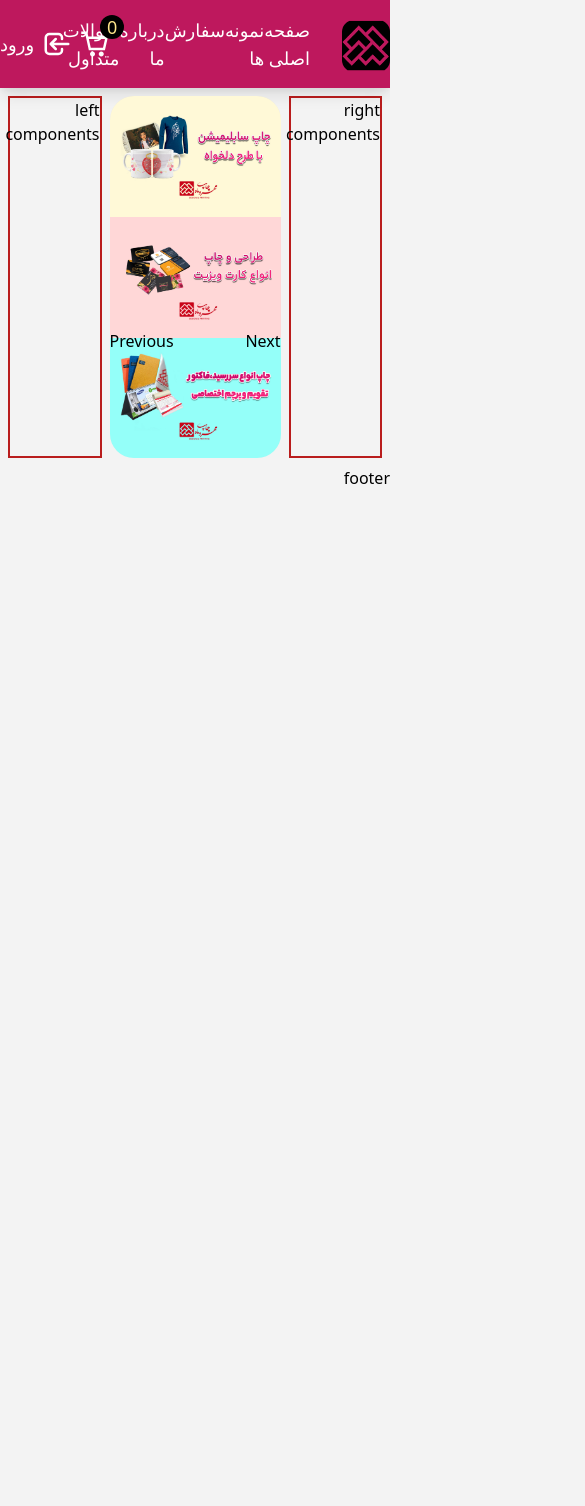
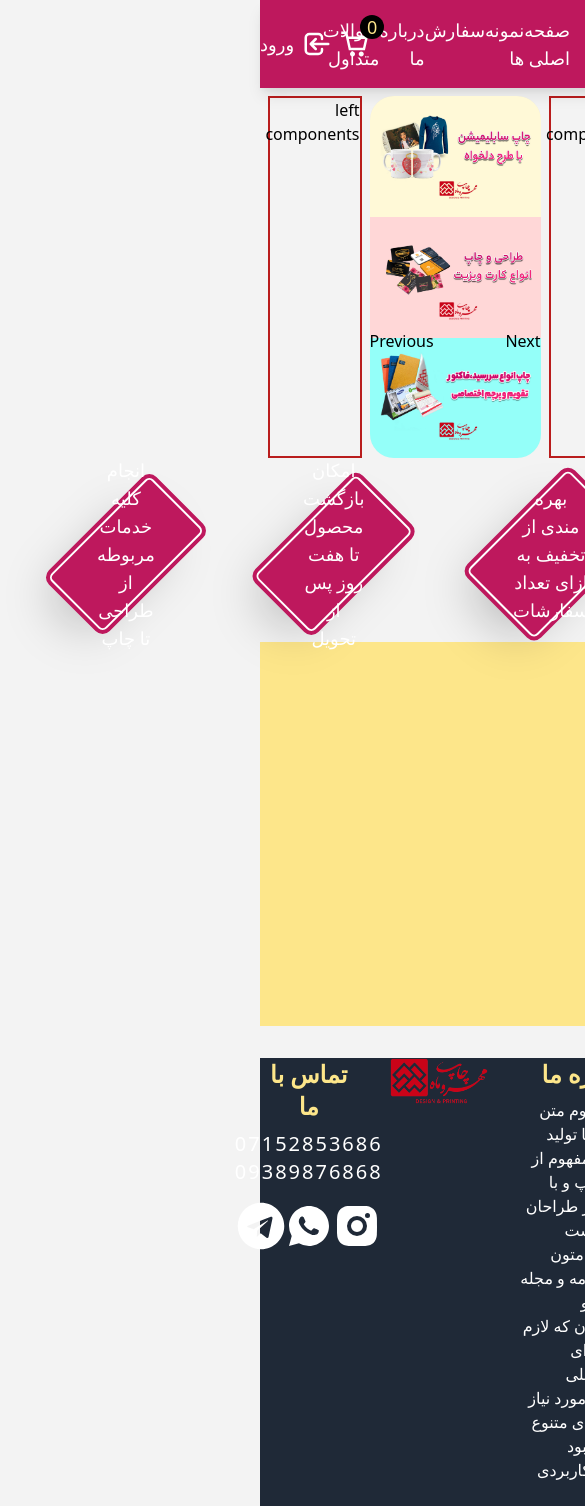
Before and after one commit to HanzaleLatifi/website-mehromah, a React (Create React App) app: page / in a window 390 px wide. Shown: the top 1506 px of the page, 585 px wide, since content can reach past the window. Before the commit the page ends 844 px from the top, so only its background shows below. Built offline with nearby package versions, Linux system fonts and the light colour scheme; what tw-elements would draw is missing.

Commit message:
add footer & services

```diff
--- a/db.json
+++ b/db.json
@@ -99,6 +99,61 @@
       "email": "h.latifi03@gmail.com",
       "password": "12",
       "id": 18
+    },
+    {
+      "email": "h.latifi@gmail.com",
+      "password": "333",
+      "id": 19
+    },
+    {
+      "email": "h.latifi@gmail.com",
+      "password": "ee",
+      "id": 20
+    },
+    {
+      "email": "h.latifi@gmail.com",
+      "password": "aaa",
+      "id": 21
+    },
+    {
+      "email": "h.latifi@gmail.com",
+      "password": "rr",
+      "id": 22
+    },
+    {
+      "email": "h.latifi@gmail.com",
+      "password": "zz",
+      "id": 23
+    },
+    {
+      "email": "h.latifi@gmail.com",
+      "password": "ee",
+      "id": 24
+    },
+    {
+      "email": "h.latifi@gmail.com",
+      "password": "22",
+      "id": 25
+    },
+    {
+      "email": "h.latifi@gmail.com",
+      "password": "سس",
+      "id": 26
+    },
+    {
+      "email": "h.latifi@gmail.com",
+      "password": "123",
+      "id": 27
+    },
+    {
+      "email": "h.latifi@gmail.com",
+      "password": "1234",
+      "id": 28
+    },
+    {
+      "email": "h.latifi@gmail.com",
+      "password": "123",
+      "id": 29
     }
   ]
 }
--- a/src/App.css
+++ b/src/App.css
@@ -1,5 +1,6 @@
 *{
     direction: rtl;
+
 }
 body{
     background-color: #f3f3f3;
@@ -8,3 +9,7 @@ button:disabled{
     cursor: not-allowed;
     background: rgb(206, 137, 137);
 }
+::selection{
+    background: rgb(247, 245, 155);
+    color: black;
+}
--- a/src/Pages/HomePage.js
+++ b/src/Pages/HomePage.js
@@ -1,8 +1,10 @@
 import React from "react";
+import Services from "../components/Services";
 import Slider from "../components/Slider";
 
 function HomePage() {
   return (
+    <>
     <div className="w-full  flex lg:my-6 md:my-4 p-2 lg:px-12">
       <section className="border-2 border-red-700 w-1/4">
         right components
@@ -15,6 +17,10 @@ function HomePage() {
         left components
       </section>
     </div>
+    <Services/>
+    <section className="w-full h-96 bg-yellow-200 lg:mt-20"></section>
+
+    </>
   );
 }
 
--- a/src/Pages/RegisterPage.js
+++ b/src/Pages/RegisterPage.js
@@ -82,7 +82,7 @@ function RegisterPage({history}) {
           ثبت نام
         </button>
 
-        <Link to="/login">ورود به حساب كاربری</Link>
+        <Link to="/login" className="text-lg">ورود به حساب كاربری</Link>
       </form>
     </div>
   );
--- a/src/components/Dropdown.js
+++ b/src/components/Dropdown.js
@@ -41,12 +41,11 @@ function Dropdown() {
           >
             <BiUser className="text-3xl"/>
             <svg
-            className="mx-2"
+            className="mx-2 w-2 ml-2"
               aria-hidden="true"
               focusable="false"
               data-prefix="fas"
               data-icon="caret-down"
-              className="w-2 ml-2"
               role="img"
               xmlns="http://www.w3.org/2000/svg"
               viewBox="0 0 320 512"
@@ -121,6 +120,7 @@ function Dropdown() {
             </li>
             <li  >
               <Link
+
               onClick={()=>dispatch(logout())}
                 className="
               dropdown-item
--- /dev/null
+++ b/src/components/Footer.js
@@ -0,0 +1,34 @@
+import React from 'react'
+import logo from "../assets/logo.png"
+import {RiInstagramFill} from 'react-icons/ri'
+import {RiWhatsappFill} from 'react-icons/ri';
+import {FaTelegram} from 'react-icons/fa'
+
+function Footer() {
+  return (
+
+    <div className='w-full bg-gray-800 lg:p-8 mt-8 flex justify-between '>
+      <div className='flex flex-col w-1/3 '>
+          <strong className='text-yellow-200 text-2xl mb-2 text-center'>درباره ما</strong>
+          <p className='text-white'>لورم ایپسوم متن ساختگی با تولید سادگی نامفهوم از صنعت چاپ و با استفاده از طراحان گرافیک است چاپگرها و متون بلکه روزنامه و مجله در ستون و سطرآنچنان که لازم است و برای شرایط فعلی تکنولوژی مورد نیاز و کاربردهای متنوع با هدف بهبود ابزارهای کاربردی می باشد </p>
+      </div>
+      <div className='w-1/4'>
+        <img src={logo}/>
+      </div>
+      <div className='w-1/4  flex flex-col items-center'>
+        <strong className='text-yellow-200 text-2xl mb-2 text-center'>تماس با ما</strong>
+        <div className='text-white text-xl text-center '>
+          <p className="tracking-widest ">07152853686</p>
+          <p className="tracking-widest"> 09389876868</p>
+        </div>
+        <div className='flex text-5xl mt-4 text-white'>
+          <RiInstagramFill/>
+          <RiWhatsappFill/>
+          <FaTelegram/>
+        </div>
+      </div>
+    </div>
+  )
+}
+
+export default Footer
--- a/src/components/Navigation.js
+++ b/src/components/Navigation.js
@@ -3,7 +3,6 @@ import blacklogo from "../assets/logo2.png";
 import { CgShoppingCart } from "react-icons/cg";
 import { HiOutlineLogin } from "react-icons/hi";
 import {useSelector} from 'react-redux'
-import { useEffect } from "react";
 import Dropdown from "./Dropdown";
 
 function Navigation() {
@@ -16,7 +15,7 @@ function Navigation() {
 
 
   return (
-    <nav className="flex items-center text-lg shadow-lg  justify-between w-full sticky  md:px-4  lg:px-12 py-4 bg-pink-700 text-white ">
+    <nav className="flex  items-center text-lg shadow-lg  justify-between w-full sticky  md:px-4  lg:px-12 py-4 bg-pink-700 text-white ">
       <div className="flex w-2/3  items-center ">
         <div className="w-12 h-12 ml-8">
           <img src={blacklogo} className="cover-fill" />
--- /dev/null
+++ b/src/components/Services.js
@@ -0,0 +1,24 @@
+import React from 'react'
+import {MdTimer} from 'react-icons/md'
+
+function Services() {
+  return (
+    <section className='container p-4 mx-auto lg:mt-20 h-auto flex items-center justify-center'>
+        <Service text="انجام سفارشات در اسرع وقت"/>
+        <Service text="بهره مندی از تخفیف به ازای تعداد سفارشات"/>
+        <Service text="امکان بازگشت محصول تا هفت روز پس از تحویل"/>
+        <Service text="انجام کلیه خدمات مربوطه از طراحی تا چاپ"/>
+
+    </section>
+  )
+}
+
+export default Services
+
+function Service({text}){
+  return(
+    <div className='bg-pink-700 shadow-2xl px-2 rounded-md ring-4 border-2 border-white  transform rotate-45 ring-pink-700 w-36 h-36 flex justify-center mx-16 items-center'>
+       <p className='text-center text-lg transform -rotate-45 text-white'>{text}</p>
+    </div>
+  )
+}
--- a/src/feature/auth/authService.js
+++ b/src/feature/auth/authService.js
@@ -27,7 +27,7 @@ const login = async (userData) => {
 // Logout user
 const logout = () => {
   localStorage.removeItem('user')
-  alert('logout')
+
 }
 
 const authService = {
--- a/src/layout/Layout.js
+++ b/src/layout/Layout.js
@@ -1,4 +1,5 @@
 import React from "react";
+import Footer from "../components/Footer";
 import Navigation from "../components/Navigation";
 
 function Layout({ children }) {
@@ -6,7 +7,7 @@ function Layout({ children }) {
     <>
       <header><Navigation/></header>
       <main> {children} </main>
-      <footer>footer</footer>
+      <footer> <Footer/> </footer>
     </>
   );
 }
```
Also changed, not shown: src/assets/logo.png.
